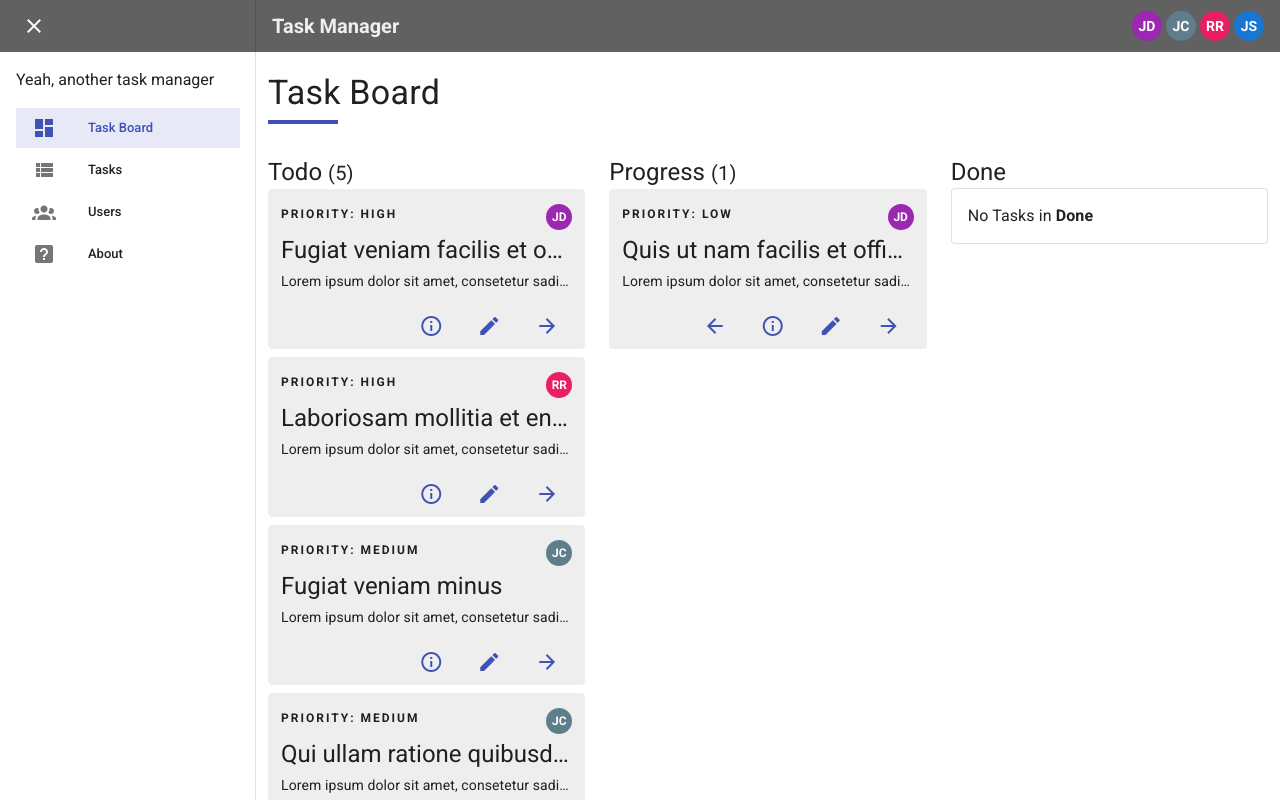
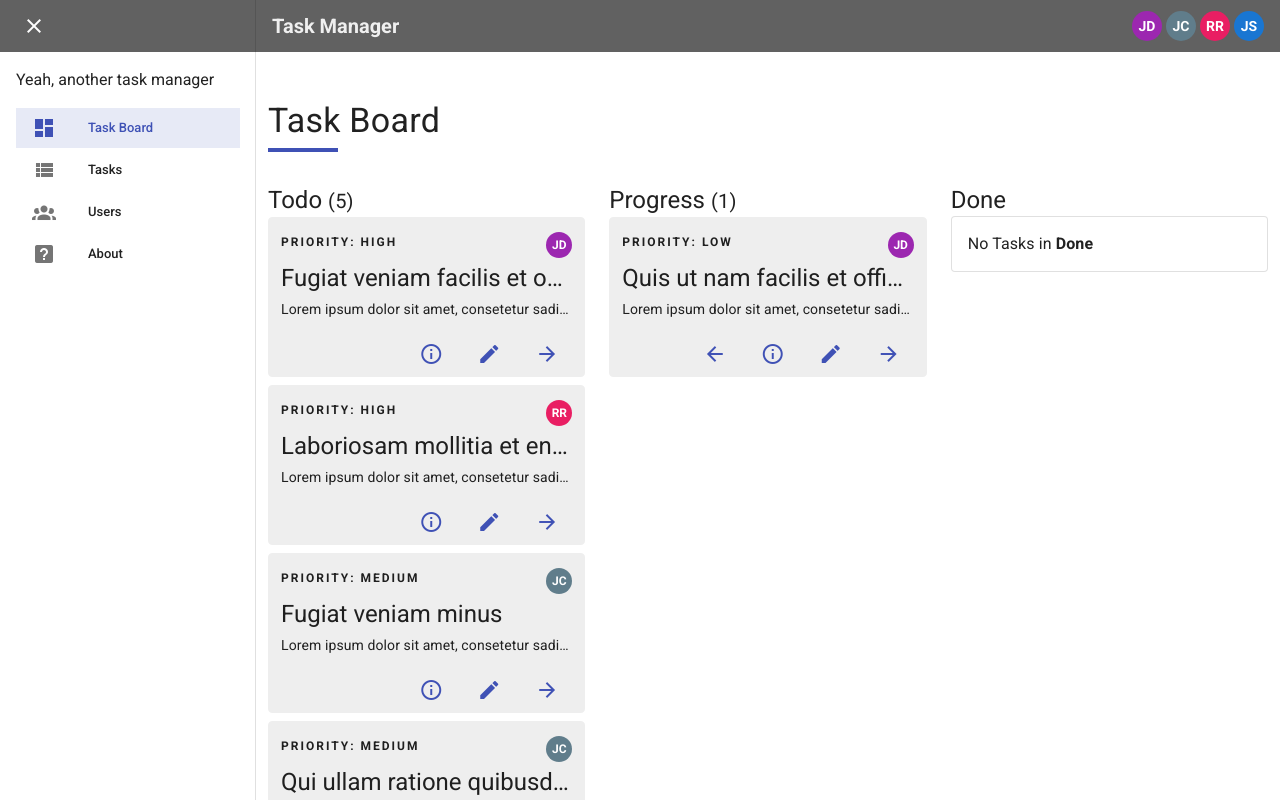
Before and after one commit to ealafryafresena/vue-todo-app, a Vue app: page / in a window 1280 px wide. Shown: the top 800 px of the page. Built offline with nearby package versions, Linux system fonts and the light colour scheme; data requests are answered from the project's data file.

Commit message:
changed heading top margin

```diff
--- a/src/views/TodosList.vue
+++ b/src/views/TodosList.vue
@@ -1,6 +1,6 @@
 <template>
   <v-container>
-    <h1 class="display-1 mt-2 mb-8">Task Board</h1>
+    <h1 class="display-1 mt-9 mb-8">Task Board</h1>
     <v-row>
       <v-col
         cols="12"
```
